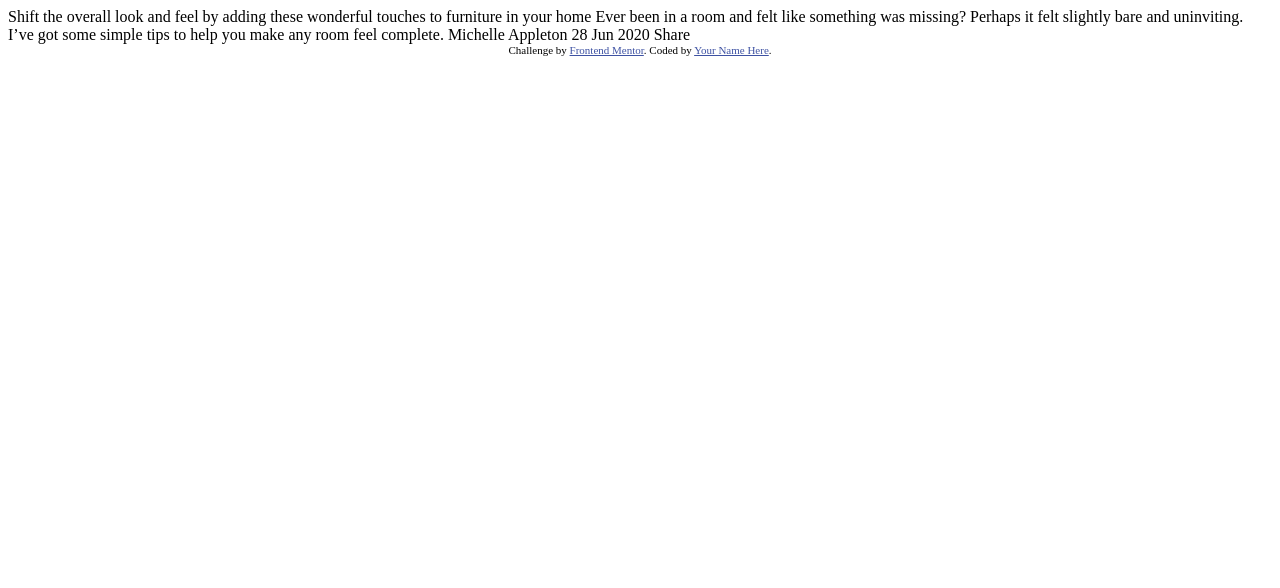
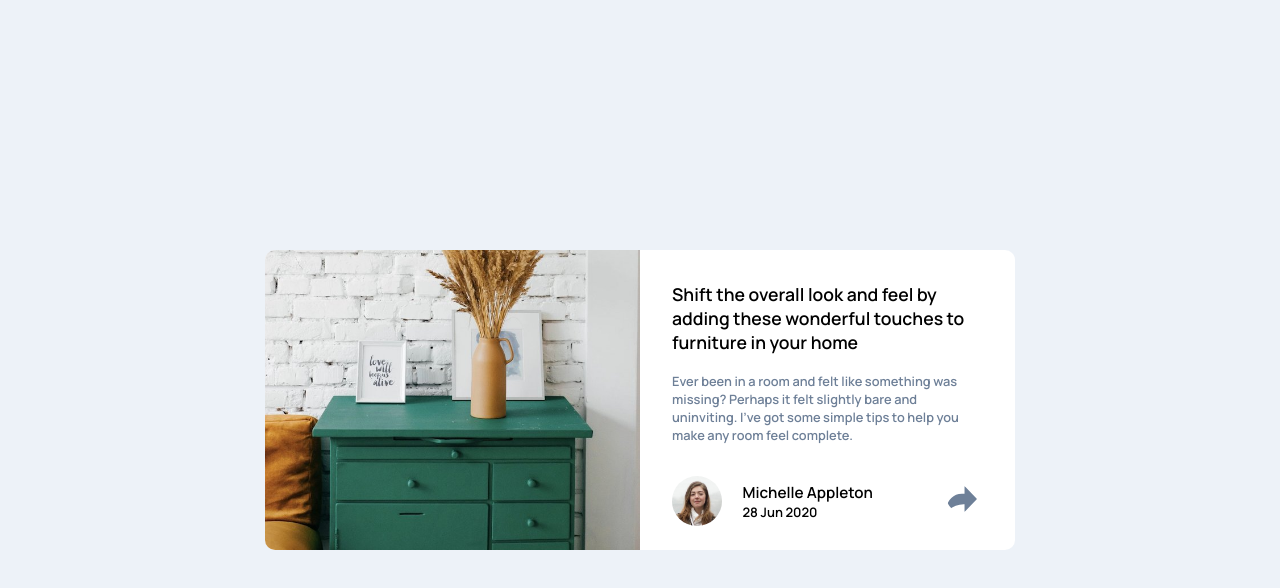
Before and after one commit to EzequielDiaz1/firstMentor, a plain HTML site: page index.html in a window 1280 px wide. Drawn offline with Linux system fonts and the light colour scheme.

```diff
--- a/index.html
+++ b/index.html
@@ -3,34 +3,49 @@
 <head>
   <meta charset="UTF-8">
   <meta name="viewport" content="width=device-width, initial-scale=1.0"> <!-- displays site properly based on user's device -->
-
+  <link rel="stylesheet" href="style.css">
   <link rel="icon" type="image/png" sizes="32x32" href="./images/favicon-32x32.png">
-
+  <link href="https://fonts.googleapis.com/css2?family=Manrope:wght@600&display=swap" rel="stylesheet">
   <title>Frontend Mentor | Article preview component</title>
 
-  <!-- Feel free to remove these styles or customise in your own stylesheet 👍 -->
-  <style>
-    .attribution { font-size: 11px; text-align: center; }
-    .attribution a { color: hsl(228, 45%, 44%); }
-  </style>
+  <!-- <div class="attribution">
+    Challenge by <a href="https://www.frontendmentor.io?ref=challenge" target="_blank">Frontend Mentor</a>.
+    Coded by <a href="#">Ezequiel Diaz</a>.
+  </div> -->
 </head>
 <body>
+  <div class="flex-wrapper">
+    <div class="wrapper">
+      <img src="./images/drawers.jpg" class="img1337" alt="drawers">
+      <div class="text-content">
+        <p><strong>Shift the overall look and feel by adding these wonderful
+          touches to furniture in your home</strong><br><br>
+          Ever been in a room and felt like something was missing? Perhaps
+          it felt slightly bare and uninviting. I’ve got some simple tips
+          to help you make any room feel complete.
+        </p>
 
-  Shift the overall look and feel by adding these wonderful
-  touches to furniture in your home
+        <div class="profile">
+          <img src="./images/avatar-michelle.jpg" alt="michelle">
+          <div class="profile-info">
+            <h3>Michelle Appleton</h3>
+            <h4>28 Jun 2020</h4>
+          </div>
+          <div class="share">
+            <img  src="./images/icon-share.svg" alt=" ">
+          </div>
+      </div>
 
-  Ever been in a room and felt like something was missing? Perhaps
-  it felt slightly bare and uninviting. I’ve got some simple tips
-  to help you make any room feel complete.
+      </div>
+  </div>
 
-  Michelle Appleton
-  28 Jun 2020
 
-  Share
 
-  <div class="attribution">
-    Challenge by <a href="https://www.frontendmentor.io?ref=challenge" target="_blank">Frontend Mentor</a>.
-    Coded by <a href="#">Your Name Here</a>.
+
+
   </div>
+
+
+
 </body>
 </html>
--- /dev/null
+++ b/style.css
@@ -0,0 +1,86 @@
+* {
+    margin: 0;
+    padding: 0;
+
+}
+
+body{
+    font-family: 'Manrope', sans-serif;
+    font-size: 13px;
+    height: 100vh;
+    display: flex;
+    justify-content: center;
+    align-items: center;
+    background-color: #EDF2F8;
+}
+
+.container{
+    max-width: 90%;
+    margin:0 auto;
+}
+
+.wrapper{
+    width: 750px;
+    height: 300px;
+    display: flex;
+    background-color: #FFFF;
+    border-radius: 10px;
+}
+
+.img1337{
+    height: 100%;
+    width: auto;
+    border-top-left-radius: 10px;
+    border-bottom-left-radius: 10px;
+}
+
+.wrapper p{
+    padding: 2rem;
+    font-size: .8rem;
+    color:hsl(214, 17%, 51%)
+}
+
+.wrapper p strong{
+    font-size: 1.1rem;
+    font-weight: 500;
+    color: #000;
+}
+
+.profile{
+    display:flex;
+    align-items: center;
+    justify-content: space-between;
+    padding-left: 2rem;
+    padding-right: 2rem;
+}
+
+.profile img {
+    width:50px;
+    height: auto;
+    border-radius: 50%;
+}
+
+.profile-info{
+    margin-left: -3rem;
+}
+
+.profile.info h4{
+    font-size: .7rem;
+    color: hsl(214, 17%, 51%);
+}
+
+
+.share img{
+    width: 30px;
+    height: auto;
+}
+
+.share{
+    border: 1px solid transparent;
+    border-radius: 50%;
+    padding: .3rem;
+}
+
+.share:hover{
+    background-color: hsl(212, 23%, 69%);
+}
```
Also changed, not shown: 1 other file.
